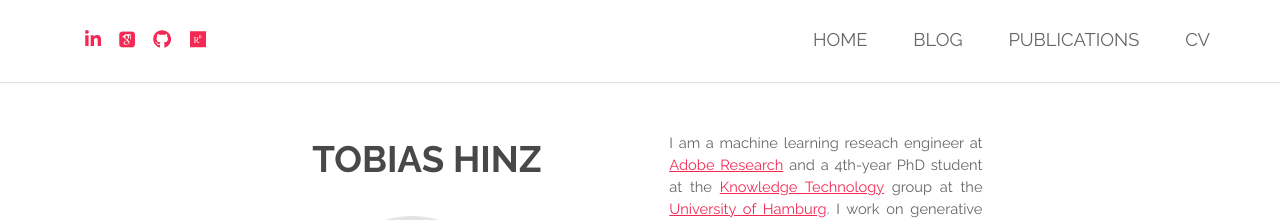
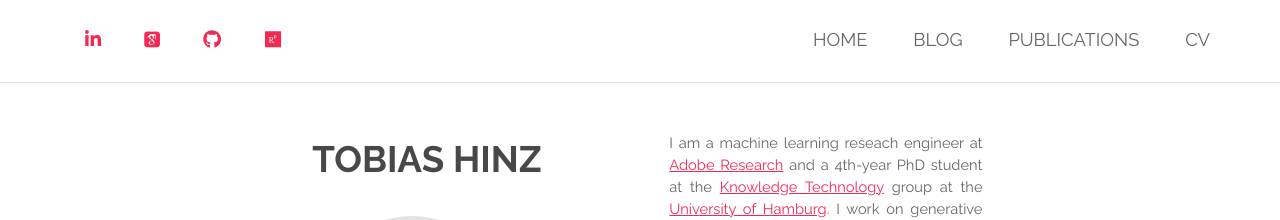
Before and after one commit to tohinz/tohinz.github.io, a Jekyll site: the page built from index.html, in a window 1280 px wide. Shown: the top 220 px of the page. Built offline with Jekyll 4.4.1, drawn with Linux system fonts in a browser that asks for light colours; cached includes are drawn as plain includes; nearby versions of some CDN libraries; some web fonts are replaced.

Commit message:
increased margins in header

```diff
--- a/_includes/header.html
+++ b/_includes/header.html
@@ -2,9 +2,9 @@
 	<div class="container 95%">
 		<ul class="icons">
 			<li><a href="https://www.linkedin.com/in/tobias-hinz-397881123" target="_blank"><i class="fab fa-linkedin-in"></i></a></li>
-			<li><a href="https://scholar.google.de/citations?user=SugTw28AAAAJ" target="_blank"><i class="ai ai-google-scholar-square ai-1x"></i></a></li>
-			<li><a href="https://github.com/tohinz" target="_blank"><i class="fab fa-github"></i></a></li>
-			<li><a href="https://www.researchgate.net/profile/Tobias_Hinz2" target="_blank"><i class="fab fa-researchgate"></i></a></li>
+			<li><a style="padding-left:25px;" href="https://scholar.google.de/citations?user=SugTw28AAAAJ" target="_blank"><i class="ai ai-google-scholar-square ai-1x"></i></a></li>
+			<li><a style="padding-left:25px;" href="https://github.com/tohinz" target="_blank"><i class="fab fa-github"></i></a></li>
+			<li><a style="padding-left:25px;" href="https://www.researchgate.net/profile/Tobias_Hinz2" target="_blank"><i class="fab fa-researchgate"></i></a></li>
 		</ul>
 
 		<nav id="nav">
```
